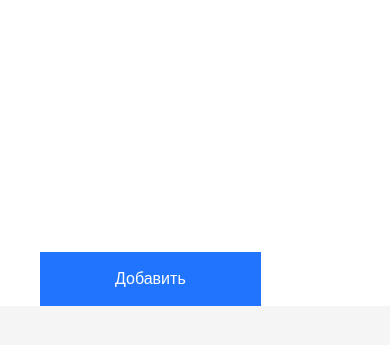
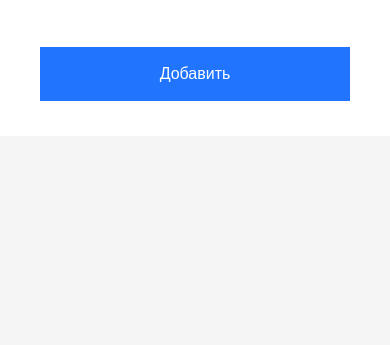
Before and after one commit to Olovyannikov/ToDoList, a website: page index.html in a window 390 px wide. Shown: the part 197-542 px from the top of the page. Drawn offline with nearby package versions, Linux system fonts and the light colour scheme; files that its build step writes are made by us from their sources.

Commit message:
Update style

```diff
--- a/source/sass/style.scss
+++ b/source/sass/style.scss
@@ -5,7 +5,7 @@ body {
 }
 
 .button {
-  display: block;
+  display: inline-block;
   border: none;
   background-color: #2174fd;
   color: #fff;
@@ -46,6 +46,7 @@ body {
 .input {
   width: 390px;
   min-height: 45px;
+  display: block;
 }
 
 .list-add {
@@ -86,3 +87,14 @@ body {
 .column-left {
   min-width: 470px;
 }
+
+@media (max-width: 975px) {
+  .wrapper {
+    flex-direction: column;
+    align-items: center;
+  }
+  .button {
+    margin-top: 50px;
+    width: 100%;
+  }
+}
```
Also changed, not shown: build/css/style.css, build/css/style.min.css, build/js/script.js, source/js/script.js (line endings or trailing spaces).
